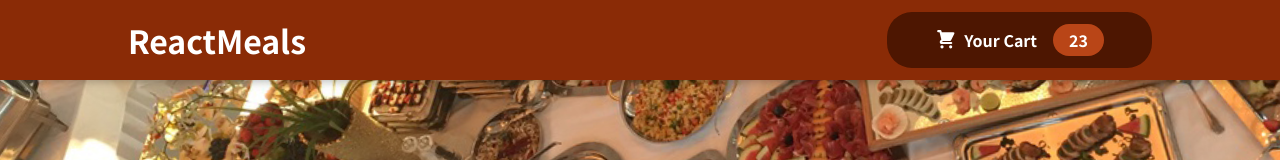
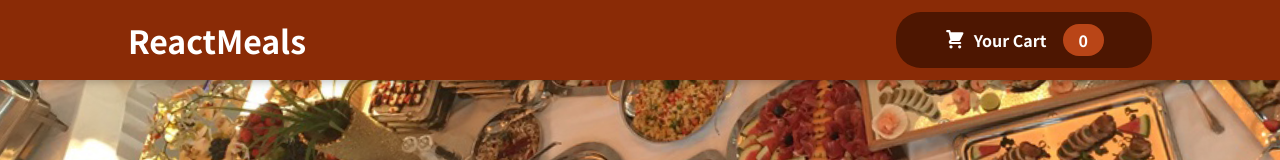
Before and after one commit to sheikhulislamov/food-order-app, a React (Create React App) app: page / in a window 1280 px wide. Shown: the top 160 px of the page. Built offline with nearby package versions, Linux system fonts and the light colour scheme.

Commit message:
Using the Context

```diff
--- a/src/components/Layout/HeaderCartButton.js
+++ b/src/components/Layout/HeaderCartButton.js
@@ -1,14 +1,23 @@
+import { useContext } from 'react'; // We need to use Context, but not Provider
+
 import CartIcon from '../Cart/CartIcon';
+import CartContext from '../../store/cart-context';
 import classes from './HeaderCartButton.module.css'
 
 const HeaderCartButton = (props) => {
+    const cartCtx = useContext(CartContext); // Getting acces to Cart Context which manages by Provider
+
+    const numberOfCartItems = cartCtx.items.reduce((curNumber, item) => {
+        return curNumber + item.amount;
+    }, 0); // reduce() transforms an array of data into a single value; 0 is a starting value
+
     return (
         <button className={classes.button} onClick={props.onClick}> {/* Using built-in onClick prop to render a forwarded onClick prop from Header.js */}
             <span className={classes.icon}>
                 <CartIcon />
             </span>
             <span>Your Cart</span>
-            <span className={classes.badge}>23</span>
+            <span className={classes.badge}>{numberOfCartItems}</span> {/* {numberOfCartItems} outputs the number of Cart Items */}
         </button>
     );
 };
--- a/src/store/cart-context.js
+++ b/src/store/cart-context.js
@@ -5,7 +5,7 @@ const CartContext = React.createContext({
     items: [],
     totalAmount: 0,
     addItem: (item) => {},
-    removeItem: (item) => {},
+    removeItem: (id) => {},
 });
 
 export default CartContext;
```
Also changed, not shown: 1 other file (tests, documents, lock files or other folders).
